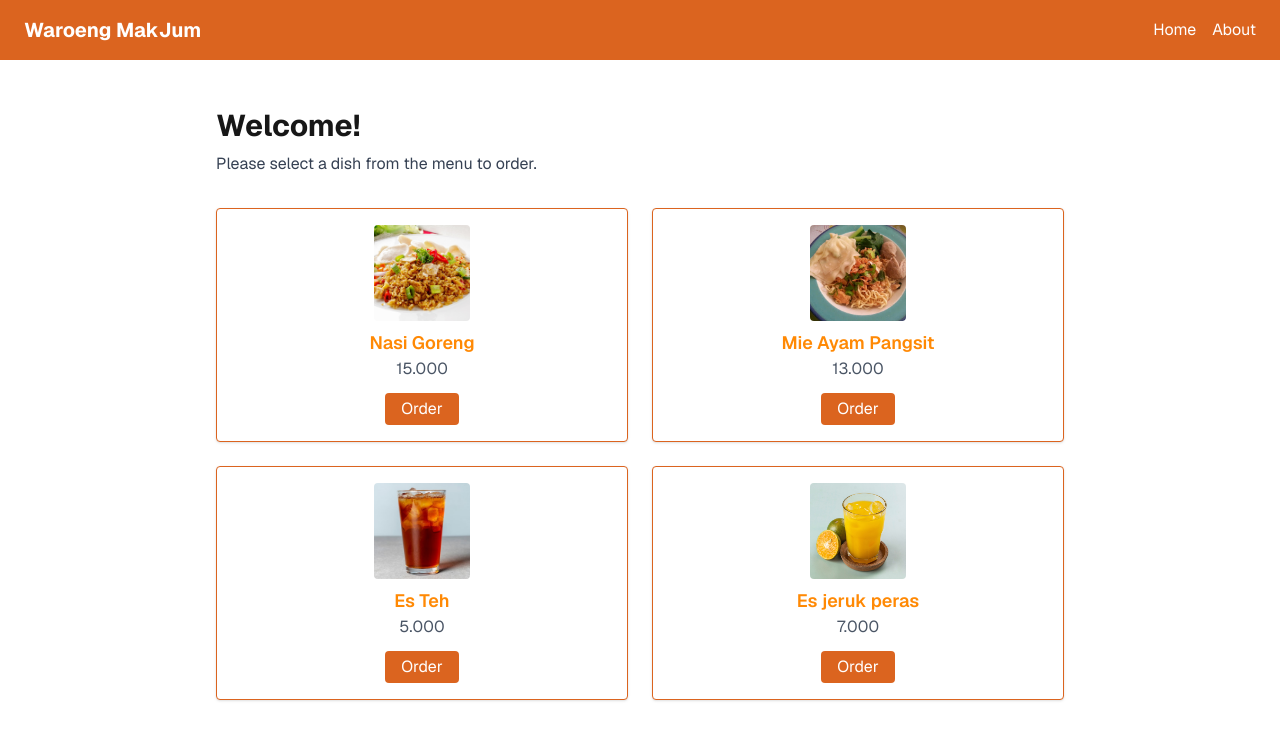
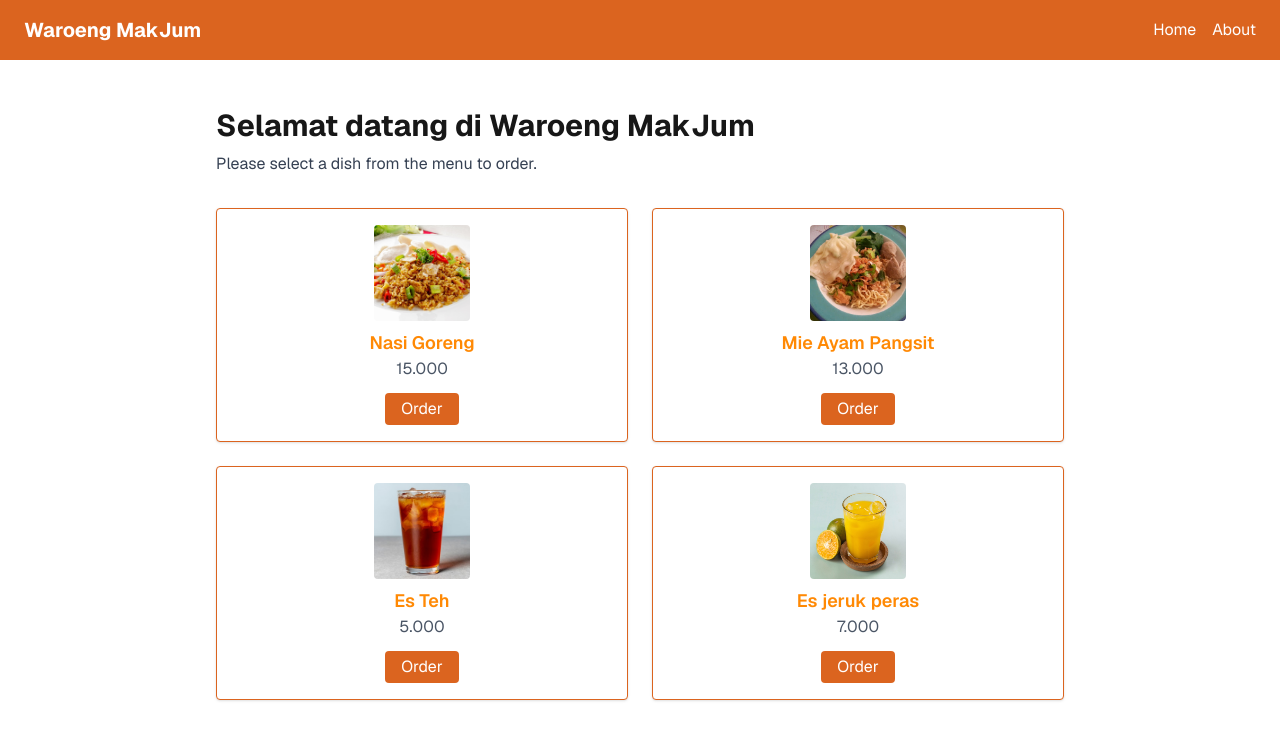
Before and after one commit to Mikoseptap/ProjekPBS-ASP, a Next.js app: page / in a window 1280 px wide. Shown: the top 740 px of the page. Built offline with nearby package versions, Linux system fonts and the light colour scheme.

Commit message:
rastomi: mengubah text welcome menjadi lebih menarik

```diff
--- a/app/page.tsx
+++ b/app/page.tsx
@@ -12,7 +12,7 @@ export default function Home() {
 
       {/* Content */}
       <section className="max-w-4xl mx-auto py-12 px-6">
-        <h2 className="text-3xl font-bold mb-2">Welcome!</h2>
+        <h2 className="text-3xl font-bold mb-2">Selamat datang di Waroeng MakJum</h2>
         <p className="text-gray-700 mb-8">Please select a dish from the menu to order.</p>
 
         {/* Menu Grid */}
```
